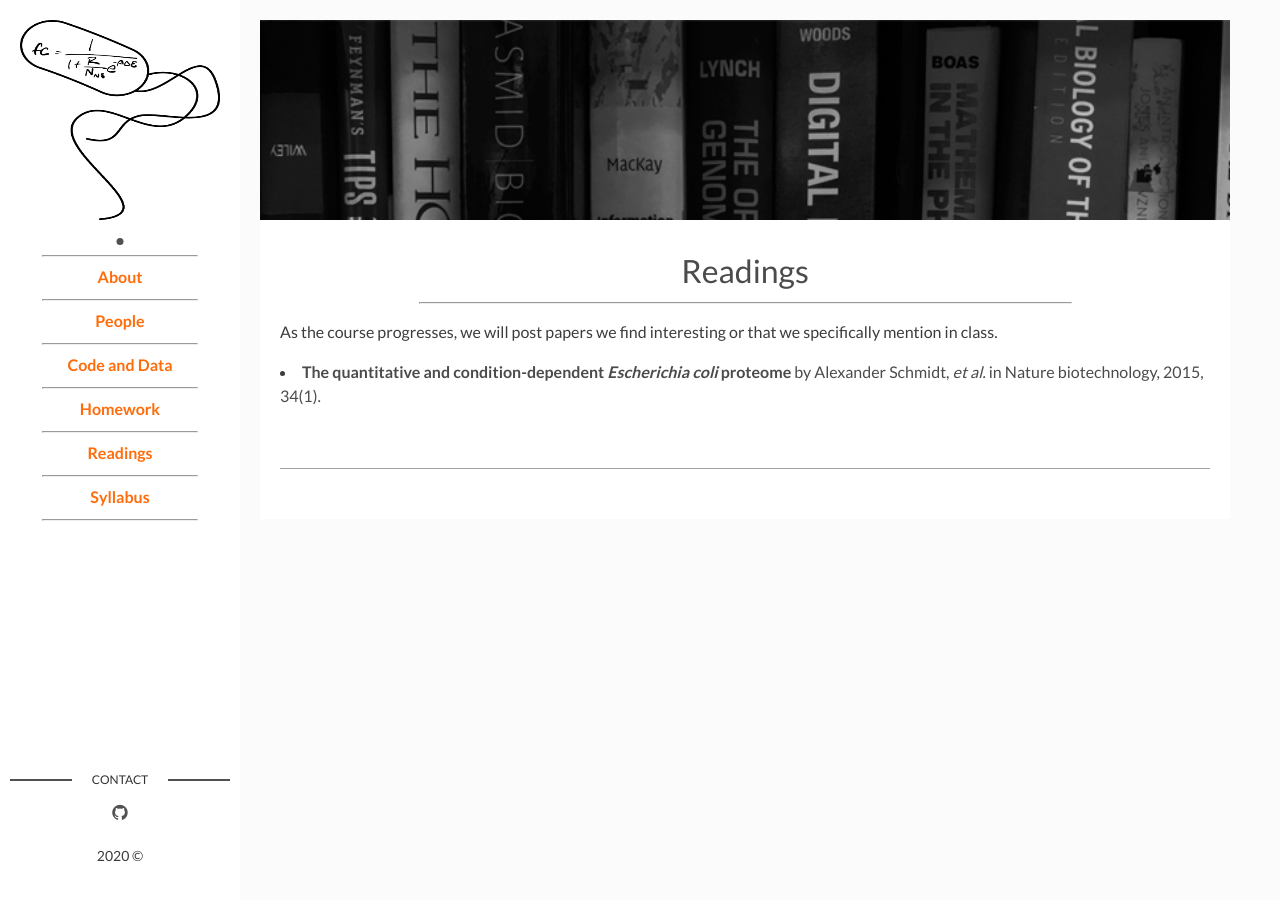
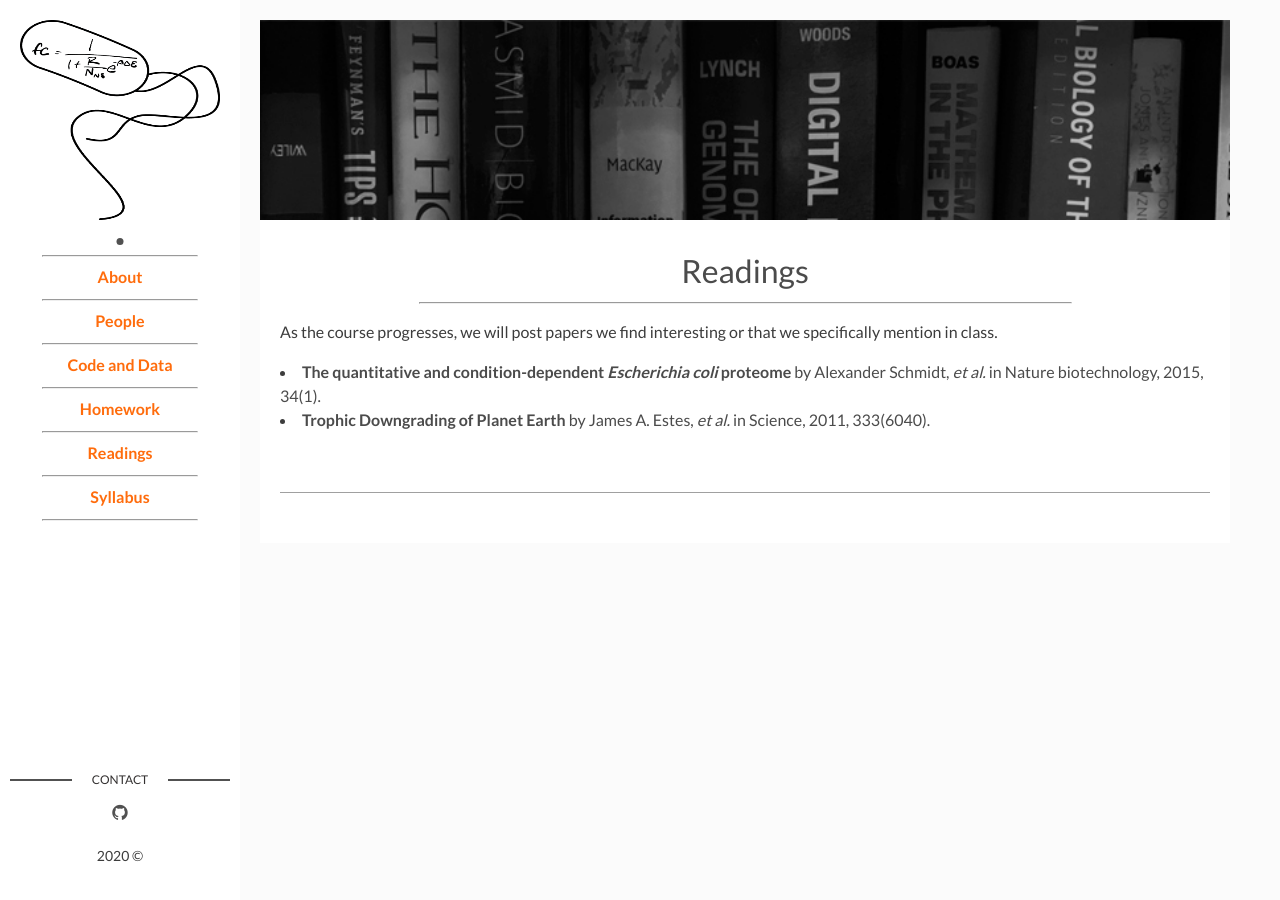
Before and after one commit to RPGroup-PBoC/aph161, a Jekyll site: the page built from page04_readings.md, in a window 1280 px wide. Built offline with Jekyll 4.4.1, drawn with Linux system fonts in a browser that asks for light colours.

Commit message:
Add Estes paper info

```diff
--- a/_data/pubs.yaml
+++ b/_data/pubs.yaml
@@ -6,5 +6,16 @@
   year: 2015
   vol_iss: 34(1)
   journal: Nature biotechnology
-  fname: measey2006
+  fname: Schmidt2015
   desc: >
+
+- pub:
+  title: >
+    Trophic Downgrading of Planet Earth
+  authors: >
+    James A. Estes, <i>et al.</i>
+  year: 2011
+  vol_iss: 333(6040)
+  journal: Science
+  fname: Estes2011
+  desc: >
```
